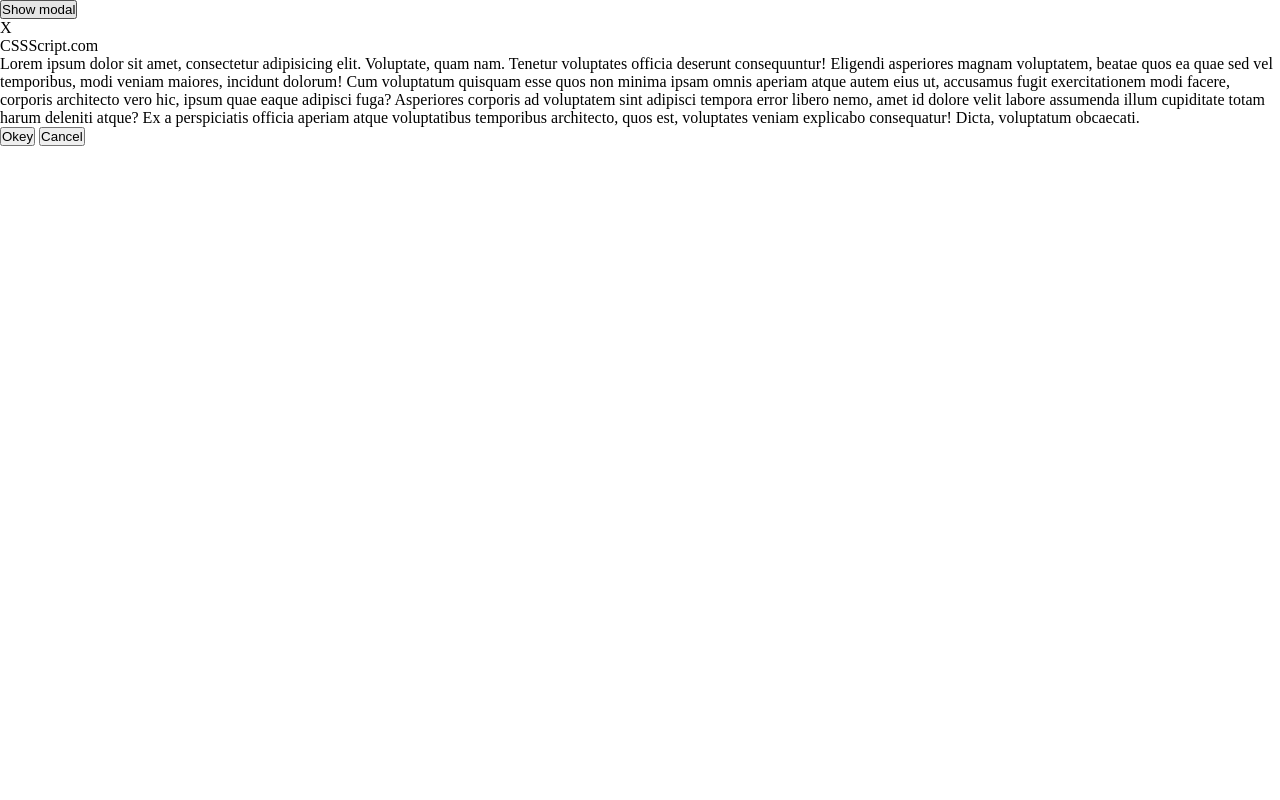
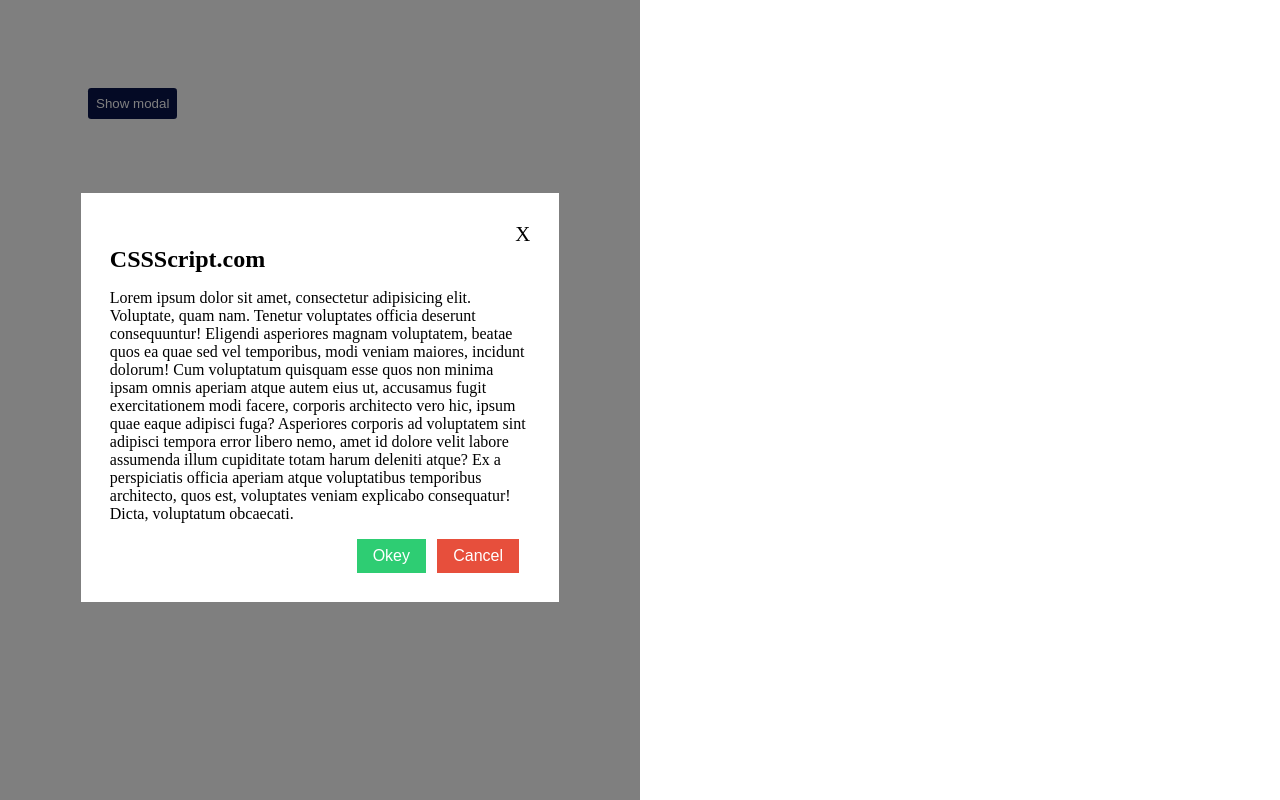
Before and after one commit to antarn88/modal, a plain HTML site: page index.html in a window 1280 px wide. Both pictures are taken after a click on the button "Show modal". Drawn offline with Linux system fonts and the light colour scheme.

Commit message:
Update modal and style

```diff
--- a/app.js
+++ b/app.js
@@ -1,6 +1,45 @@
 const showModalBtn = document.querySelector(".show-modal-btn");
 const modal = document.querySelector(".modal");
+const modalPopup = document.querySelector(".modal__popup");
+const modalCloseBtn = document.querySelector(".modal__close-btn");
+const okeyBtn = document.querySelector(".okey-btn");
+const cancelBtn = document.querySelector(".cancel-btn");
+
+const showModal = () => {
+    modal.style.display = "block";
+    modalPopup.style.display = "block";
+}
+
+const hideModal = () => {
+    modal.style.animation = "fade-out .3s";
+
+    setTimeout(() => {
+        modal.style.display = "none";
+        modalPopup.style.display = "none";
+        modal.style.animation = "fade-in .3s";
+    }, 250);
+}
 
 showModalBtn.addEventListener("click", () => {
-    modal.style.display = "block";
+    showModal();
 });
+
+okeyBtn.addEventListener("click", () => {
+    console.log("OK");
+    hideModal();
+});
+
+cancelBtn.addEventListener("click", () => {
+    console.log("Cancel");
+    hideModal();
+});
+
+modalCloseBtn.addEventListener("click", () => {
+    hideModal();
+});
+
+window.onclick = (event) => {
+    if (event.target == modal) {
+        hideModal();
+    }
+}
--- a/index.html
+++ b/index.html
@@ -10,18 +10,21 @@
 
 <body>
     <button class="show-modal-btn">Show modal</button>
-
     <div class="modal">
+        <div class="modal__popup">
             <div class="modal__close-btn-container">
-            <span>X</span>
+                <span class="modal__close-btn">X</span>
             </div>
             <header class="modal__header">
                 <p>CSSScript.com</p>
             </header>
             <div class="modal__content">
-            <p>Lorem ipsum dolor sit amet, consectetur adipisicing elit. Voluptate, quam nam. Tenetur voluptates officia
-                deserunt consequuntur! Eligendi asperiores magnam voluptatem, beatae quos ea quae sed vel temporibus,
-                modi veniam maiores, incidunt dolorum! Cum voluptatum quisquam esse quos non minima ipsam omnis aperiam
+                <p>Lorem ipsum dolor sit amet, consectetur adipisicing elit. Voluptate, quam nam. Tenetur voluptates
+                    officia
+                    deserunt consequuntur! Eligendi asperiores magnam voluptatem, beatae quos ea quae sed vel
+                    temporibus,
+                    modi veniam maiores, incidunt dolorum! Cum voluptatum quisquam esse quos non minima ipsam omnis
+                    aperiam
                     atque autem eius ut, accusamus fugit exercitationem modi facere, corporis architecto vero hic, ipsum
                     quae eaque adipisci fuga? Asperiores corporis ad voluptatem sint adipisci tempora error libero nemo,
                     amet id dolore velit labore assumenda illum cupiditate totam harum deleniti atque? Ex a perspiciatis
@@ -33,6 +36,7 @@
                 <button class="cancel-btn">Cancel</button>
             </div>
         </div>
+    </div>
     <script src="app.js"></script>
 </body>
 
--- a/style.css
+++ b/style.css
@@ -1,5 +1,96 @@
 * {
-    box-sizing: border-box;
-    margin: 0;
-    padding: 0;
+	box-sizing: border-box;
 }
+.show-modal-btn {
+	margin: 5rem;
+	outline: none;
+	border: 0;
+	border-radius: .2rem;
+	background-color: rgb(9, 21, 75);
+	padding: .5rem;
+	color: rgb(255, 255, 255);
+}
+.show-modal-btn:hover {
+	background-color: rgba(0, 0, 0, .8);
+}
+.modal {
+	display: none;
+	position: fixed;
+	top: 0;
+	left: 0;
+	width: 100%;
+	height: 100%;
+	overflow-y: auto;
+	animation: fade-in .3s;
+}
+.modal__popup {
+	margin: 30% auto;
+	border: 1px solid rgba(0, 0, 0, .5);
+	background-color: rgb(255, 255, 255);
+	padding: 1.8rem;
+	min-width: 10rem;
+	max-width: 30rem;
+}
+.modal:not(:focus) {
+	background-color: rgba(0, 0, 0, .5);
+}
+.modal__close-btn-container {
+	display: flex;
+	justify-content: flex-end;
+}
+.modal__close-btn {
+	cursor: pointer;
+	font-size: 1.3rem;
+}
+.modal__header {
+	font-size: 1.5rem;
+}
+.modal__header p {
+	margin: 0;
+	font-weight: bold;
+}
+.modal__btn-container {
+	display: flex;
+	justify-content: flex-end;
+}
+.okey-btn {
+	margin-right: .7rem;
+	outline: none;
+	border: 0;
+	background-color: rgb(46, 205, 115);
+	padding: .5rem 1rem;
+	color: rgb(255, 255, 255);
+	font-size: 1rem;
+	user-select: none;
+}
+.cancel-btn {
+	margin-right: .7rem;
+	outline: none;
+	border: 0;
+	background-color: rgb(231, 79, 60);
+	padding: .5rem 1rem;
+	color: rgb(255, 255, 255);
+	font-size: 1rem;
+	user-select: none;
+}
+@keyframes fade-in {
+	from {
+		opacity: 0;
+	}
+	to {
+		opacity: 1;
+	}
+}
+@keyframes fade-out {
+	from {
+		opacity: 1;
+	}
+	to {
+		opacity: 0;
+	}
+}
+@media screen and (min-width: 561px) {
+	.modal {
+		width: 50%;
+	}
+}
```
Lines whose indentation alone changed are shown as unchanged.
